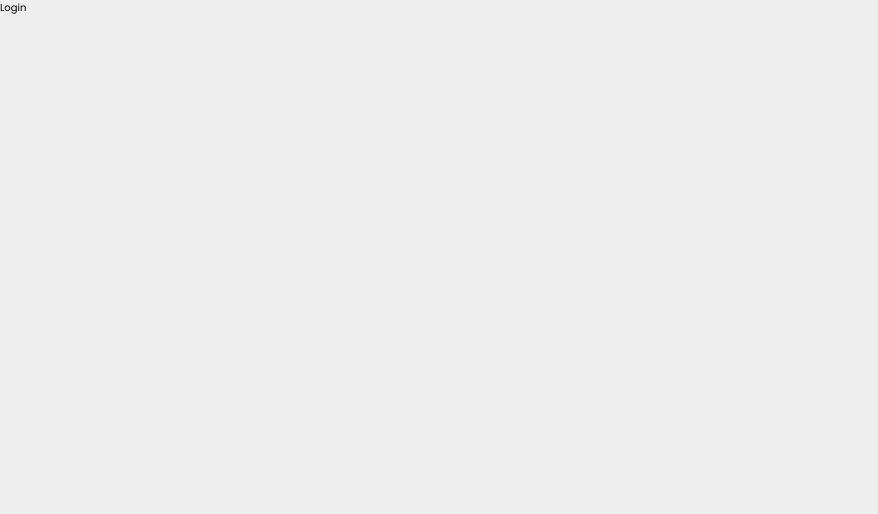
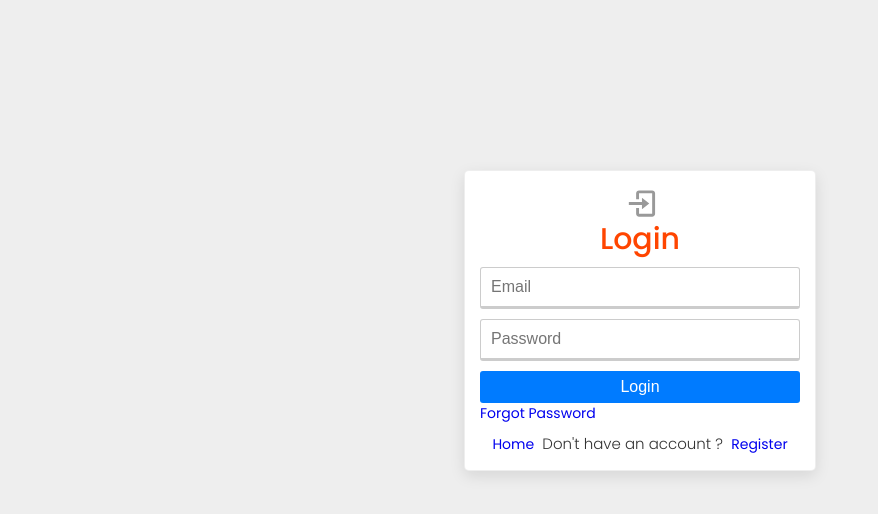
Before and after one commit to ravi-sharma26494/inventorymanagement, a React (Create React App) app in the folder frontend/: page /login in a window 1280 px wide. Shown: the top 514 px of the page, without its empty margins (0-878 px from the left). Built offline with nearby package versions, Linux system fonts and the light colour scheme.

Commit message:
Login Page JSX

```diff
--- /dev/null
+++ b/frontend/src/components/card/Card.js
@@ -0,0 +1,10 @@
+import styles from "./Card.module.scss"
+const Card = ({children, cardClass}) => {
+  return (
+    <div className={`${styles.card} ${cardClass}`}>
+        {children}
+    </div>
+  )
+}
+
+export default Card;
--- /dev/null
+++ b/frontend/src/components/card/Card.module.scss
@@ -0,0 +1,6 @@
+.card {
+    border: 1px solid transparent;
+    border-radius: 5px;
+    box-shadow: var(--box-shadow);
+    overflow: hidden;
+  }
--- a/frontend/src/pages/auth/Login.js
+++ b/frontend/src/pages/auth/Login.js
@@ -1,8 +1,41 @@
 import React from 'react'
-
+import styles from "./auth.module.scss";
+import { BiLogIn } from "react-icons/bi";
+import Card from "../../components/card/Card"
+import { Link } from 'react-router-dom';
 const Login = () => {
   return (
-    <div>Login</div>
+    <div className={`container ${styles.auth}`}>
+      <Card>
+        <div className={styles.form}>
+          <div className='--flex-center'>
+            <BiLogIn size={35} color="#999"/>
+          </div>
+          <h2>Login</h2>
+          <form>
+            <input
+            type={"text"}
+            placeholder="Email"
+            required
+            name='email'
+            />
+            <input
+            type={"password"}
+            placeholder="Password"
+            required
+            name='password'
+            />
+            <button type='submit' className="--btn --btn-primary --btn-block">Login</button>
+          </form>
+          <Link to="/forgot">Forgot Password</Link>
+          <span className={styles.register}>
+            <Link to={"/"}>Home</Link>
+            <p>&nbsp; Don't have an account ? &nbsp;</p>
+            <Link to={"/register"}>Register</Link>
+          </span>
+        </div>
+      </Card>
+    </div>
   )
 }
 
```
